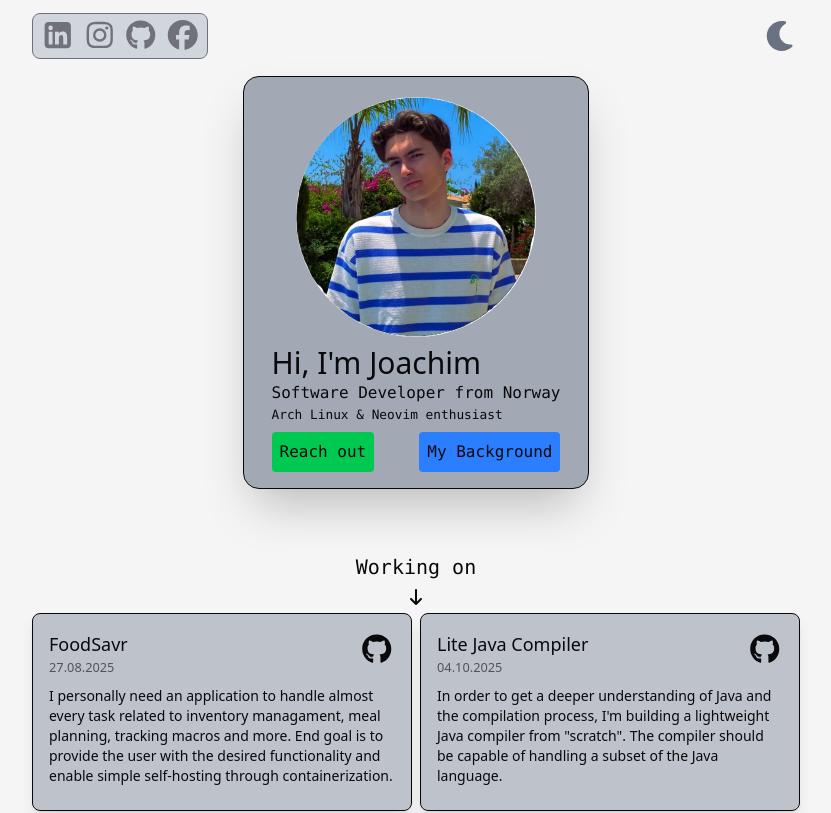
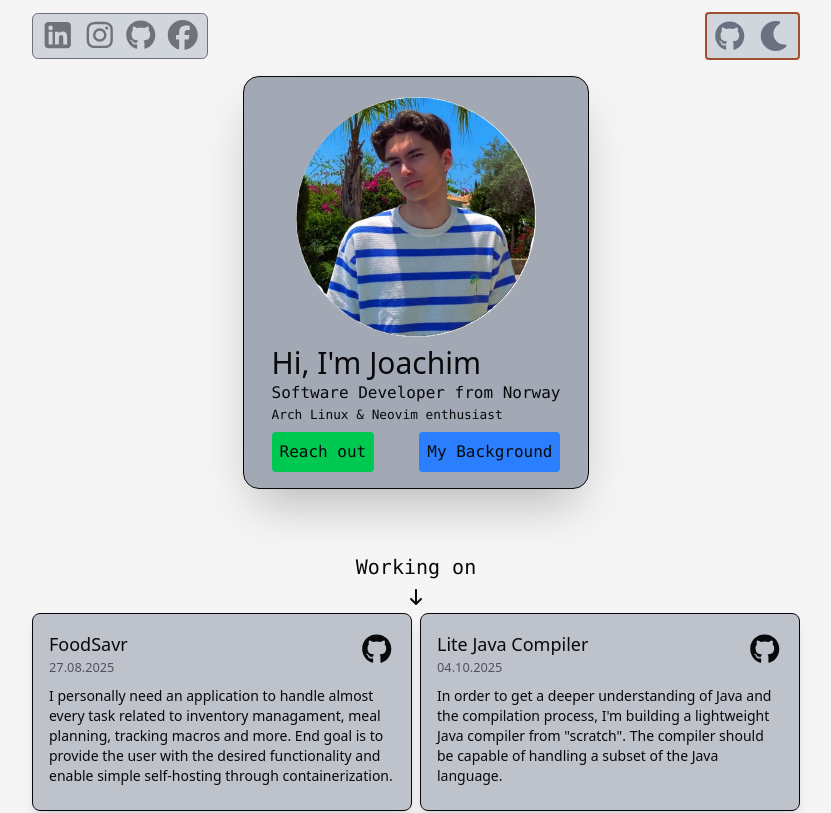
Before and after one commit to JoachimTislov/Portfolio, a Vue app: page / in a window 1280 px wide. Shown: the top 813 px of the page, without its empty margins (224-1055 px from the left). Built offline with nearby package versions, Linux system fonts and the light colour scheme.

Commit message:
Add github link to source code and remove redundant defineProps import

```diff
--- a/src/components/MainNavbar.vue
+++ b/src/components/MainNavbar.vue
@@ -19,6 +19,8 @@ function toggleTheme() {
   }
   darkMode.value = !darkMode.value
 }
+const rightIconStyle =
+  'dark:text-lightgray dark:hover:text-darkorange text-3xl text-gray-500 transition-colors hover:cursor-pointer hover:text-blue-400'
 </script>
 
 <template>
@@ -34,7 +36,7 @@ function toggleTheme() {
       iconLeftSide
     />
     <div
-      class="flex items-center rounded-lg border bg-gray-300 p-1 text-zinc-500 dark:bg-zinc-900"
+      class="flex items-center rounded-md border bg-gray-300 p-1 text-zinc-500 dark:bg-zinc-900"
     >
       <a
         v-for="item in personalData.socialLinks"
@@ -51,13 +53,20 @@ function toggleTheme() {
         </span>
       </a>
     </div>
-    <span
-      class="dark:text-lightgray dark:hover:text-darkorange text-3xl text-gray-500 transition-colors hover:cursor-pointer hover:text-blue-400"
+    <div
+      class="border-darkorange flex items-center gap-x-2 rounded-sm border-2 bg-gray-300 p-1 text-zinc-500 dark:bg-zinc-900"
     >
-      <font-awesome-icon
-        @click="toggleTheme"
-        :icon="darkMode ? icons.sun : icons.moon"
-      />
-    </span>
+      <a :href="personalData.sourceCode" target="_blank" rel="noopener">
+        <span :class="rightIconStyle">
+          <font-awesome-icon :icon="icons.github" />
+        </span>
+      </a>
+      <span :class="rightIconStyle">
+        <font-awesome-icon
+          @click="toggleTheme"
+          :icon="darkMode ? icons.sun : icons.moon"
+        />
+      </span>
+    </div>
   </div>
 </template>
--- a/src/components/Portfolio/RouterLinkFallback.vue
+++ b/src/components/Portfolio/RouterLinkFallback.vue
@@ -1,5 +1,4 @@
 <script setup lang="ts">
-import { defineProps } from 'vue'
 import { RouterLink } from 'vue-router'
 defineProps<{
   condition: boolean
--- a/src/data/personal.ts
+++ b/src/data/personal.ts
@@ -19,6 +19,7 @@ export const personalData: PersonalData = {
   country: 'Norway',
   email: 'joachim.tislov@gmail.com',
   picture: profilePic,
+  sourceCode: githubLink + 'portfolio',
   intro: `I am ${new Date().getFullYear() - 2002} year old male from Sandnes with a passion for programming.`,
   about: [
     `I live with my Alaskan husky - Leo, I enjoy programming, gaming, sports and the process of solving a problem. I played football for around 14 years.`,
--- a/src/logic/Portfolio/types.ts
+++ b/src/logic/Portfolio/types.ts
@@ -62,6 +62,7 @@ export type PersonalData = {
   country: string
   email: string
   picture: string
+  sourceCode: string
   intro: string
   about: string[]
   keywords: string
```
